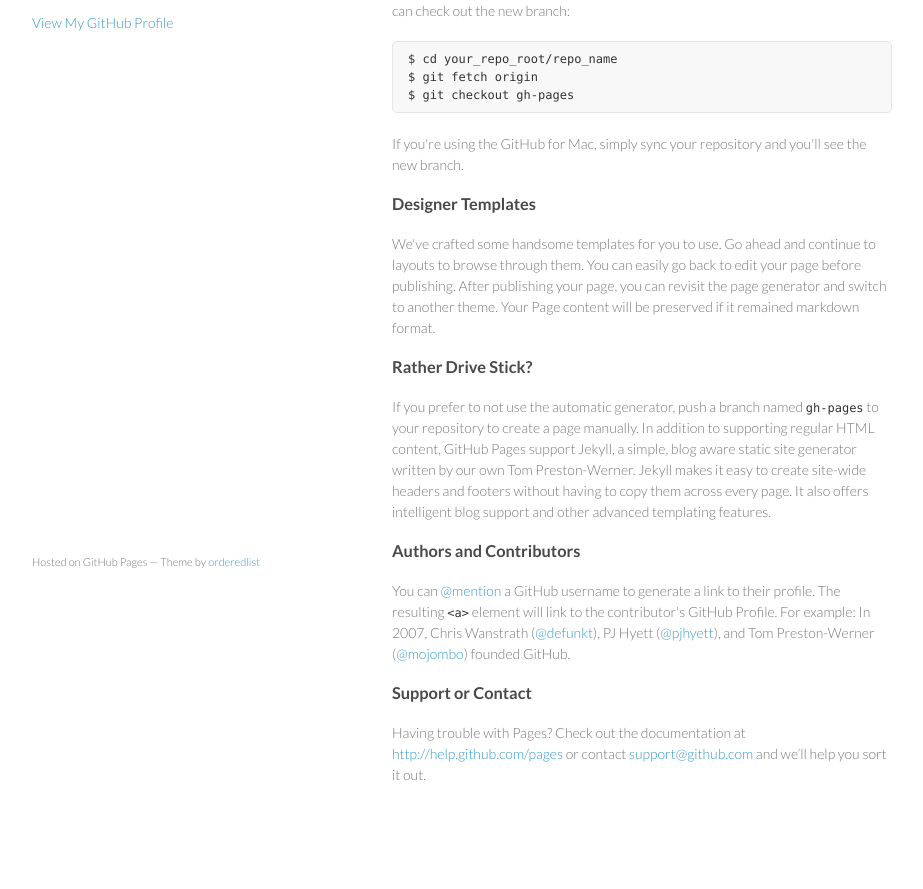
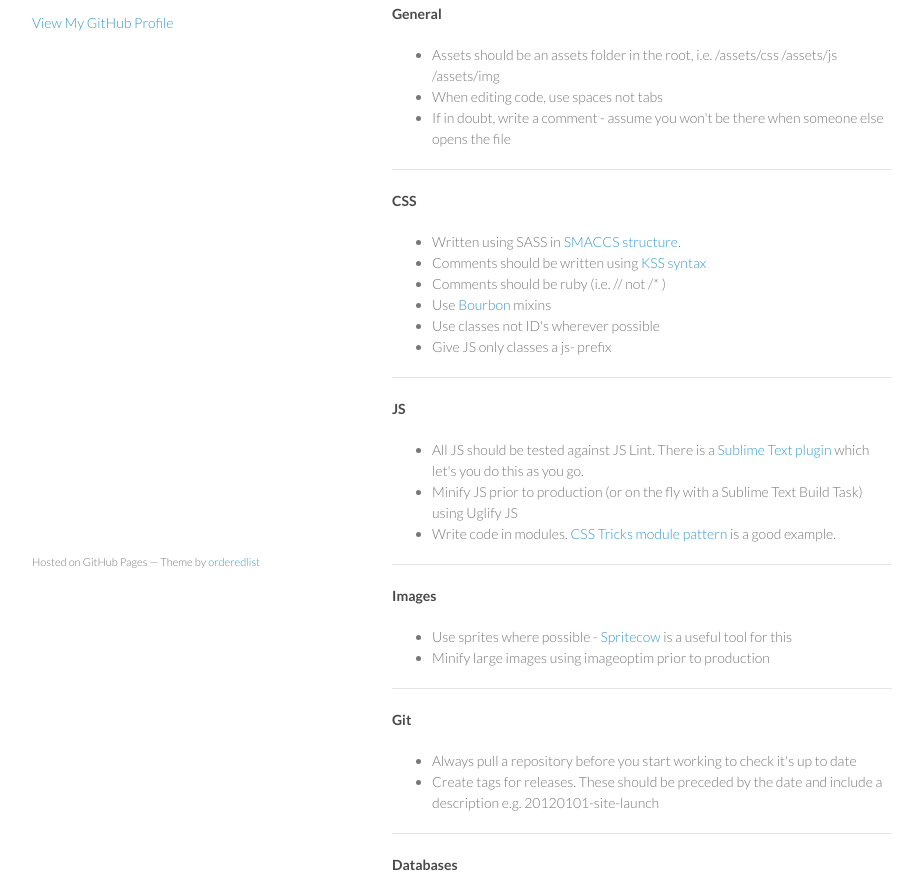
Before and after one commit to chambersjudd/chambersjudd.github.com, a plain HTML site: page index.html in a window 1280 px wide. Shown: the part 159-1048 px from the top of the page, without its empty margins (178-1101 px from the left). Before the commit the page ends 1014 px from the top, so only its background shows below. Drawn offline with Linux system fonts and the light colour scheme.

Commit message:
Replace master branch with page content via GitHub

```diff
--- a/index.html
+++ b/index.html
@@ -16,39 +16,57 @@
     <div class="wrapper">
       <header>
         <h1>Styleguide</h1>
-        <p>General styleguide for Chambers Judd web projects</p>
+        <p>General guidelines for Chambers Judd web projects</p>
 
 
         <p class="view"><a href="https://github.com/chambersjudd">View My GitHub Profile</a></p>
 
       </header>
       <section>
-        <h3>Welcome to GitHub Pages.</h3>
+        <p>This is an overview of the tools and techniques we use project to project. It will change over time and we're not married to it so think of it as guidelines rather than gospel.</p>
 
-<p>This automatic page generator is the easiest way to create beautiful pages for all of your projects. Author your page content here using GitHub Flavored Markdown, select a template crafted by a designer, and publish. After your page is generated, you can check out the new branch:</p>
+<hr><h4>General</h4>
 
-<pre><code>$ cd your_repo_root/repo_name
-$ git fetch origin
-$ git checkout gh-pages
-</code></pre>
+<ul>
+<li>Assets should be an assets folder in the root, i.e.
+/assets/css
+/assets/js
+/assets/img</li>
+<li>When editing code, use spaces not tabs</li>
+<li>If in doubt, write a comment - assume you won't be there when someone else opens the file</li>
+</ul><hr><h4>CSS</h4>
 
-<p>If you're using the GitHub for Mac, simply sync your repository and you'll see the new branch.</p>
+<ul>
+<li>Written using SASS in <a href="http://smacss.com/book/categorizing">SMACCS structure</a>.</li>
+<li>Comments should be written using <a href="https://github.com/kneath/kss">KSS syntax</a>
+</li>
+<li>Comments should be ruby (i.e. // not /* )</li>
+<li>Use <a href="http:Bourbon.io">Bourbon</a> mixins</li>
+<li>Use classes not ID's wherever possible</li>
+<li>Give JS only classes a js- prefix</li>
+</ul><hr><h4>JS</h4>
 
-<h3>Designer Templates</h3>
+<ul>
+<li>All JS should be tested against JS Lint. There is a <a href="https://github.com/fbzhong/sublime-jslint">Sublime Text plugin</a> which let's you do this as you go. </li>
+<li>Minify JS prior to production (or on the fly with a Sublime Text Build Task) using Uglify JS</li>
+<li>Write code in modules. <a href="http://css-tricks.com/how-do-you-structure-javascript-the-module-pattern-edition/">CSS Tricks module pattern</a> is a good example.</li>
+</ul><hr><h4>Images</h4>
 
-<p>We've crafted some handsome templates for you to use. Go ahead and continue to layouts to browse through them. You can easily go back to edit your page before publishing. After publishing your page, you can revisit the page generator and switch to another theme. Your Page content will be preserved if it remained markdown format.</p>
+<ul>
+<li>Use sprites where possible - <a href="http://www.spritecow.com/">Spritecow</a> is a useful tool for this</li>
+<li>Minify large images using imageoptim prior to production</li>
+</ul><hr><h4>Git</h4>
 
-<h3>Rather Drive Stick?</h3>
+<ul>
+<li>Always pull a repository before you start working to check it's up to date </li>
+<li>Create tags for releases. These should be preceded by the date and include a description e.g. 20120101-site-launch</li>
+</ul><hr><h4>Databases</h4>
 
-<p>If you prefer to not use the automatic generator, push a branch named <code>gh-pages</code> to your repository to create a page manually. In addition to supporting regular HTML content, GitHub Pages support Jekyll, a simple, blog aware static site generator written by our own Tom Preston-Werner. Jekyll makes it easy to create site-wide headers and footers without having to copy them across every page. It also offers intelligent blog support and other advanced templating features.</p>
-
-<h3>Authors and Contributors</h3>
-
-<p>You can <a href="https://github.com/blog/821" class="user-mention">@mention</a> a GitHub username to generate a link to their profile. The resulting <code>&lt;a&gt;</code> element will link to the contributor's GitHub Profile. For example: In 2007, Chris Wanstrath (<a href="https://github.com/defunkt" class="user-mention">@defunkt</a>), PJ Hyett (<a href="https://github.com/pjhyett" class="user-mention">@pjhyett</a>), and Tom Preston-Werner (<a href="https://github.com/mojombo" class="user-mention">@mojombo</a>) founded GitHub.</p>
-
-<h3>Support or Contact</h3>
-
-<p>Having trouble with Pages? Check out the documentation at <a href="http://help.github.com/pages">http://help.github.com/pages</a> or contact <a href="mailto:support@github.com">support@github.com</a> and we’ll help you sort it out.</p>
+<ul>
+<li>Databases should be named with the tech as a prefix, then the project shortname (e.g. for an expressionengine site it would be 'ee_projectname')</li>
+<li>Database exports should be gzipped where possible and exported to a _database folder in the root of the project</li>
+<li>Exported DB dumps should be prefixed by the date and include the initials of the person working on it - e.g. 20120101-JC-ee_projectname.sql.gz</li>
+</ul>
       </section>
       <footer>
         <p><small>Hosted on GitHub Pages &mdash; Theme by <a href="https://github.com/orderedlist">orderedlist</a></small></p>
```
Also changed, not shown: params.json (+1 -1 lines).
